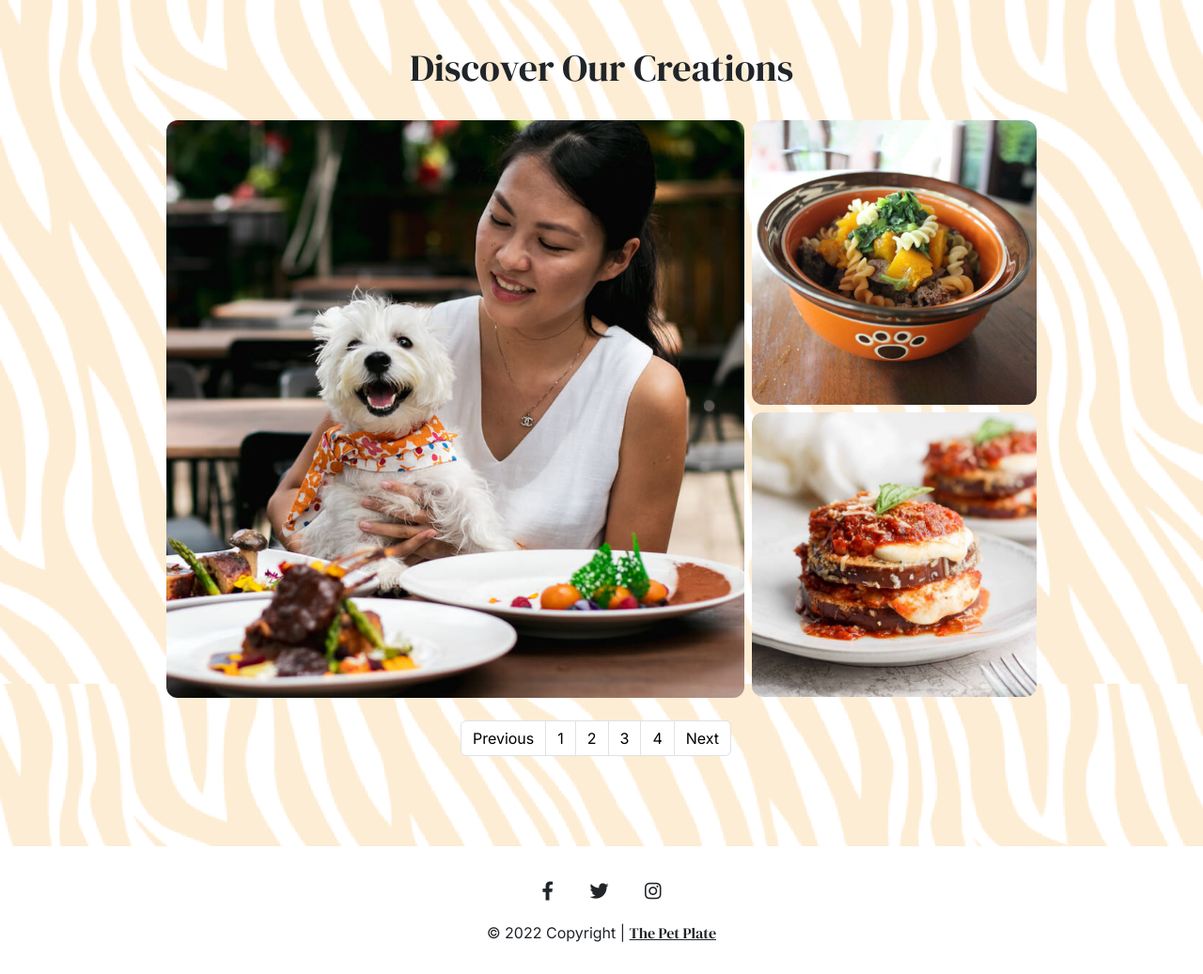
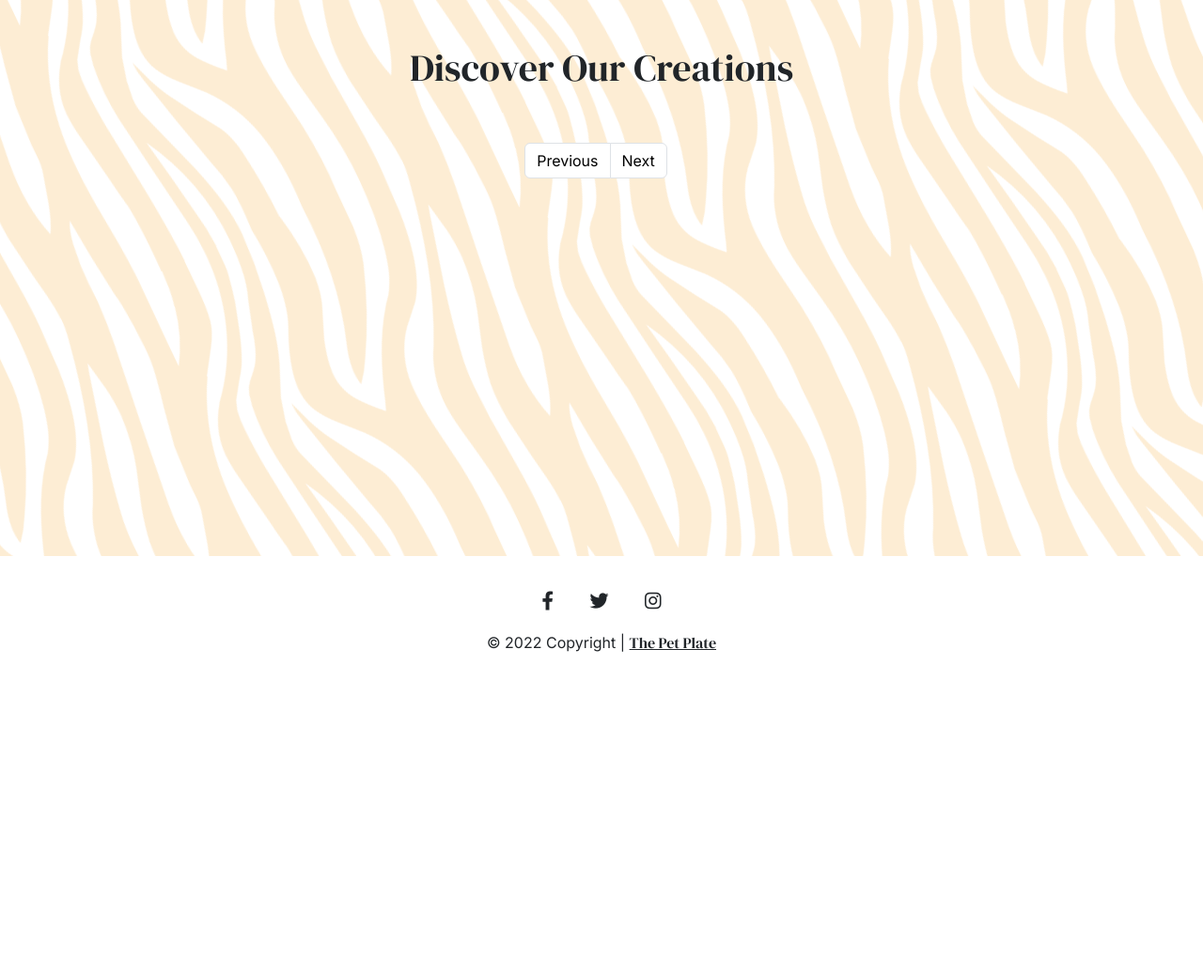
Before and after one commit to n-vh/restaurant, a PHP site: page /pictures.php in a window 1280 px wide. Shown: the part 72-1109 px from the top of the page at 94% size. After the commit the page ends 766 px from the top, so only its background shows below. Run offline with PHP 8.4, Linux system fonts and the light colour scheme; data that the repository does not hold is empty.

Commit message:
add pictures endpoint and loop template

```diff
--- a/www/pictures.php
+++ b/www/pictures.php
@@ -1,3 +1,11 @@
+<?php
+include("includes/database.php");
+include("includes/query.php");
+
+$request = get_query("http://localhost/api/pictures/get.php", array());
+$pictures = json_decode($request, true);
+?>
+
 <!DOCTYPE html>
 <html lang="en">
 
@@ -23,74 +31,30 @@
       </div>
       <div id="carousel" class="col-12 col-lg-10 carousel slide" data-bs-ride="carousel">
         <div class="carousel-inner">
-          <div class="carousel-item active">
+          <?php
+            for ($i = 0; $i < count($pictures); $i += 3) {
+              $active = $i === 0 ? "active" : "";
+              echo <<<HTML
+                <div class="carousel-item $active">
                   <div class="row g-2 justify-content-center">
                     <div class="col-10 col-md-8">
-                <img class="w-100" src="assets/images/pictures-1.jpg" />
+                      <img class="w-100" src="{$pictures[$i]['url']}" />
                     </div>
                     <div class="col-10 col-md-4">
                       <div class="row g-2">
                         <div class="col-6 col-md-12">
-                    <img class="w-100" src="assets/images/pictures-3.jpg" />
+                          <img class="w-100" src="{$pictures[$i + 1]['url']}" />
                         </div>
                         <div class="col-6 col-md-12">
-                    <img class="w-100" src="assets/images/pictures-6.jpg" />
+                          <img class="w-100" src="{$pictures[$i + 2]['url']}" />
                         </div>
                       </div>
                     </div>
                   </div>
                 </div>
-          <div class="carousel-item">
-            <div class="row g-2 justify-content-center">
-              <div class="col-10 col-md-8">
-                <img class="w-100" src="assets/images/pictures-12.jpg" />
-              </div>
-              <div class="col-10 col-md-4">
-                <div class="row g-2">
-                  <div class="col-6 col-md-12">
-                    <img class="w-100" src="assets/images/pictures-4.jpg" />
-                  </div>
-                  <div class="col-6 col-md-12">
-                    <img class="w-100" src="assets/images/pictures-8.jpg" />
-                  </div>
-                </div>
-              </div>
-            </div>
-          </div>
-          <div class="carousel-item">
-            <div class="row g-2 justify-content-center">
-              <div class="col-10 col-md-8">
-                <img class="w-100" src="assets/images/pictures-13.jpg" />
-              </div>
-              <div class="col-10 col-md-4">
-                <div class="row g-2">
-                  <div class="col-6 col-md-12">
-                    <img class="w-100" src="assets/images/pictures-5.jpg" />
-                  </div>
-                  <div class="col-6 col-md-12">
-                    <img class="w-100" src="assets/images/pictures-10.jpg" />
-                  </div>
-                </div>
-              </div>
-            </div>
-          </div>
-          <div class="carousel-item">
-            <div class="row g-2 justify-content-center">
-              <div class="col-10 col-md-8">
-                <img class="w-100" src="assets/images/pictures-7.jpg" />
-              </div>
-              <div class="col-10 col-md-4">
-                <div class="row g-2">
-                  <div class="col-6 col-md-12">
-                    <img class="w-100" src="assets/images/pictures-9.jpg" />
-                  </div>
-                  <div class="col-6 col-md-12">
-                    <img class="w-100" src="assets/images/pictures-11.jpg" />
-                  </div>
-                </div>
-              </div>
-            </div>
-          </div>
+              HTML;
+            }
+          ?>
         </div>
       </div>
       <div class="pagination justify-content-center mb-5">
@@ -99,26 +63,20 @@
             Previous
           </button>
         </li>
+        <?php
+            $page = 0;
+            for ($i = 0; $i < count($pictures); $i += 3) {
+              $number = $page + 1;
+              echo <<<HTML
                 <li class="page-item">
-          <button class="page-link" data-bs-target="#carousel" data-bs-slide-to="0">
-            1
+                  <button class="page-link" data-bs-target="#carousel" data-bs-slide-to="{$page}">
+                    {$number}
                   </button>
                 </li>
-        <li class="page-item">
-          <button class="page-link" data-bs-target="#carousel" data-bs-slide-to="1">
-            2
-          </button>
-        </li>
-        <li class="page-item">
-          <button class="page-link" data-bs-target="#carousel" data-bs-slide-to="2">
-            3
-          </button>
-        </li>
-        <li class="page-item">
-          <button class="page-link" data-bs-target="#carousel" data-bs-slide-to="3">
-            4
-          </button>
-        </li>
+              HTML;
+              $page += 1;
+            }
+          ?>
         <li class="page-item">
           <button class="page-link" data-bs-target="#carousel" data-bs-slide="next">
             Next
```
Also changed, not shown: www/api/pictures/get.php (added, +8 -0 lines). Lines whose indentation alone changed are shown as unchanged.
